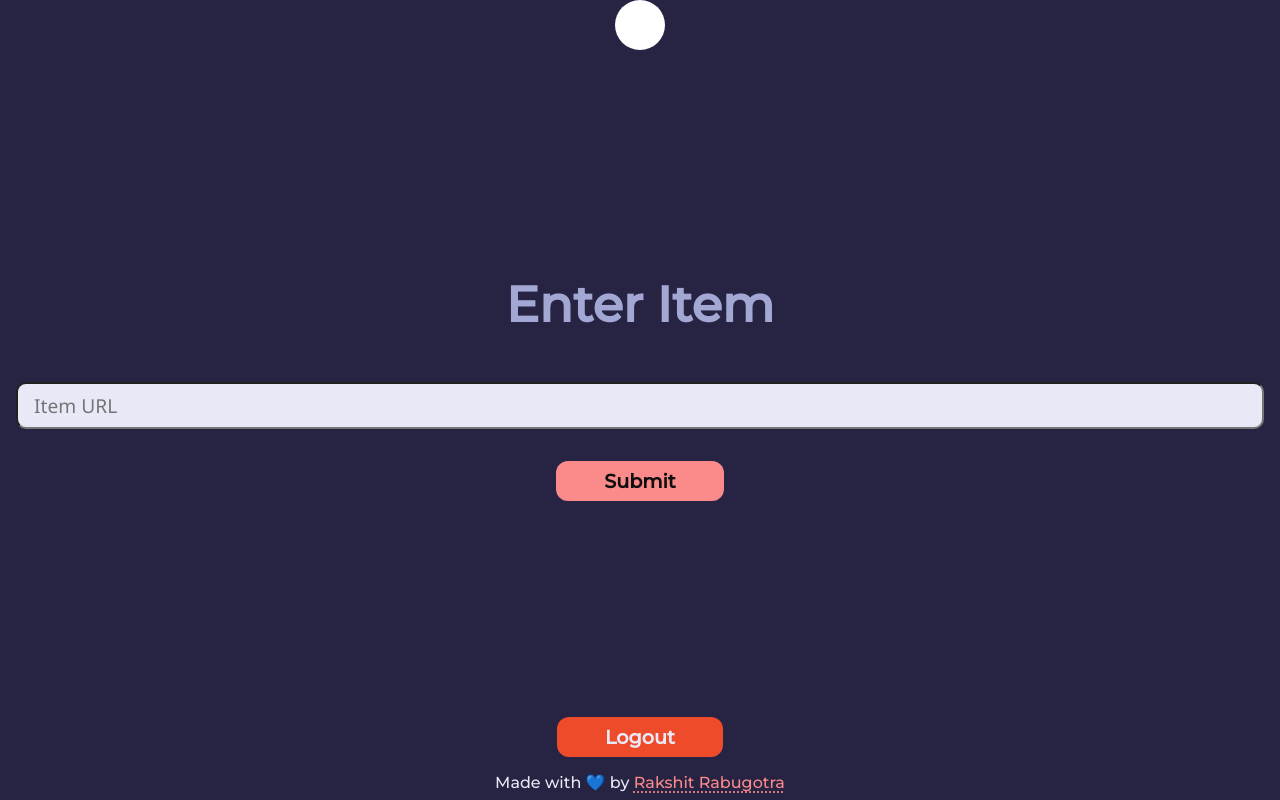
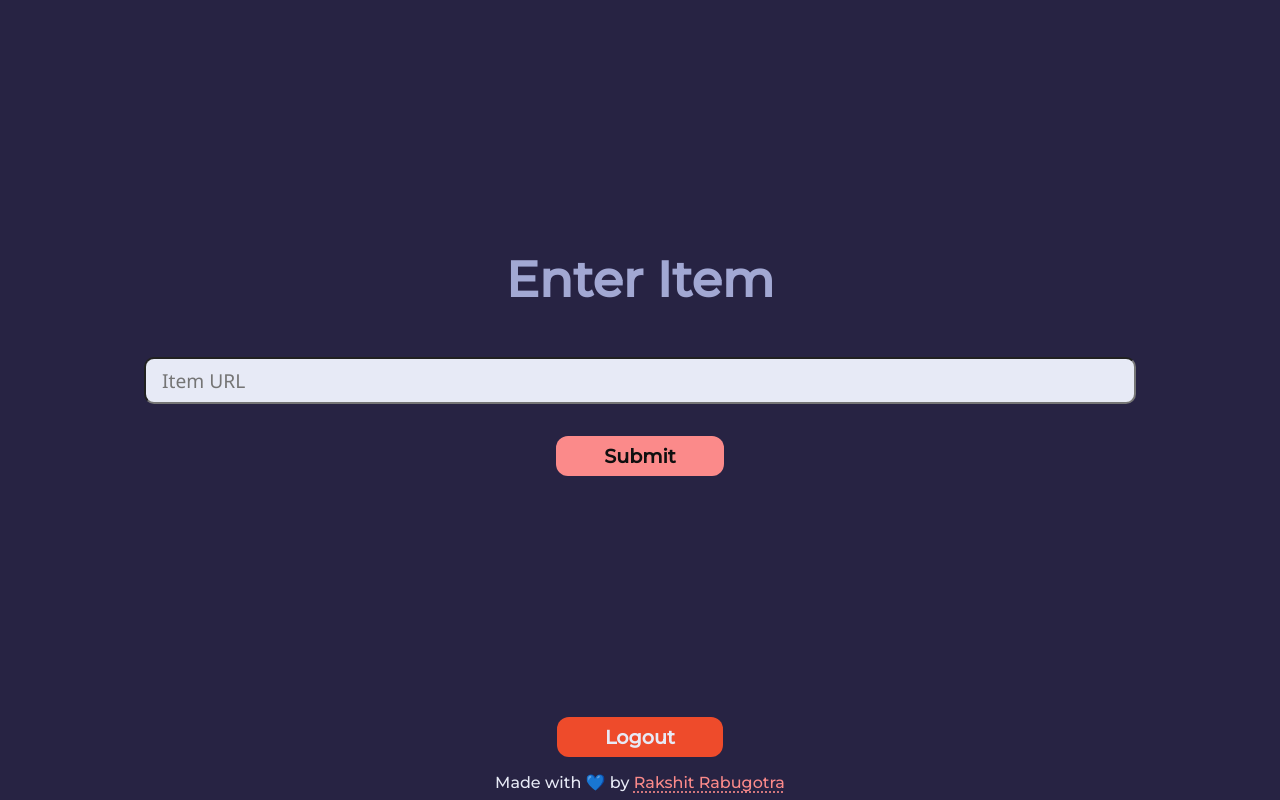
Before and after one commit to RakshitRabugotra/Wishilist-Price-Alert, a Flask app: page / in a window 1280 px wide. Run offline with Flask 3, Linux system fonts and the light colour scheme; a user stored in the database is signed in.

Commit message:
remove: user-circle, add: body max-width

```diff
--- a/static/css/style.css
+++ b/static/css/style.css
@@ -29,6 +29,10 @@
   padding: 0px;
 }
 
+html {
+  background: var(--color-4);
+}
+
 body {
   display: flex;
   flex-direction: column;
@@ -37,6 +41,8 @@ body {
   align-items: center;
   justify-content: space-between;
   background: var(--color-4);
+  max-width: 1024px;
+  margin-inline: auto;
   overflow: auto;
 }
 
--- a/templates/index.html
+++ b/templates/index.html
@@ -5,9 +5,6 @@
 {% endblock title %}
 
 {% block header %}
-<div class="user-circle">
-
-</div>
 {% endblock header %}
 
 {% block content %}
```
